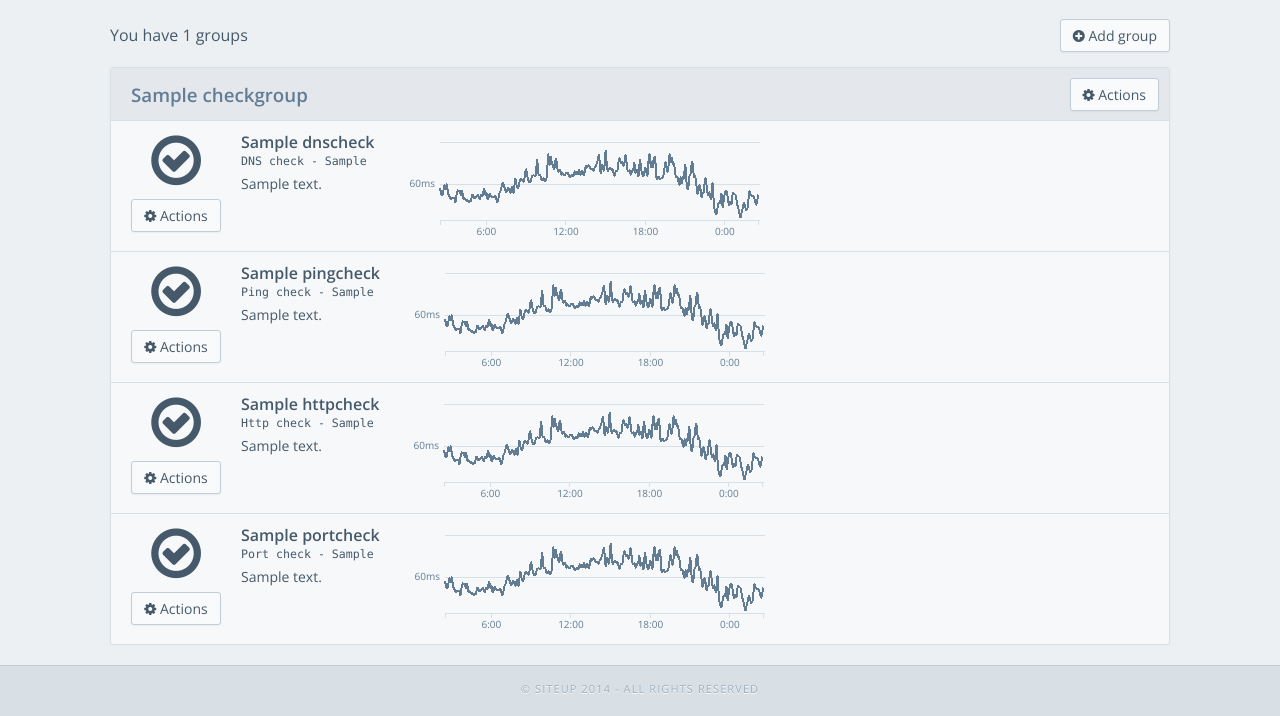
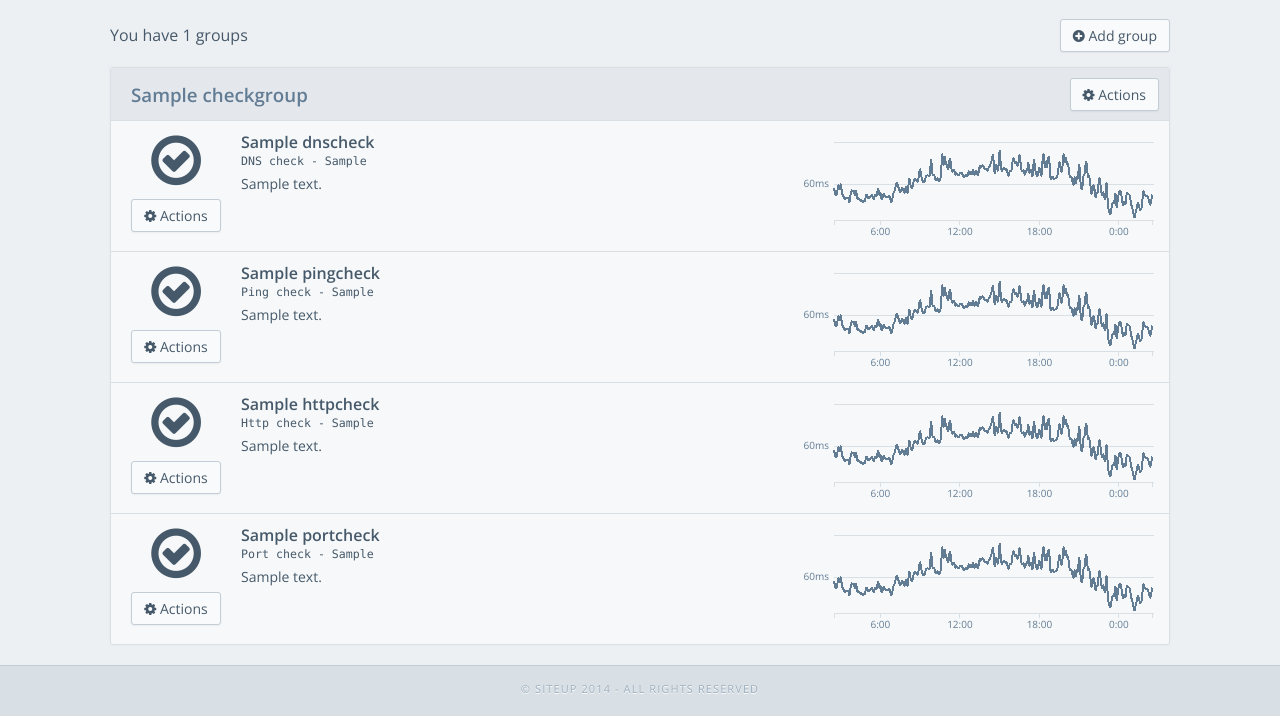
Before and after one commit to JoseTomasTocino/SiteUp, a Django app: page /dashboard in a window 1280 px wide. Shown: the part 84-800 px from the top of the page. Run offline with Django 3.2, Linux system fonts and the light colour scheme; tables that the repository leaves empty hold one stand-in row (values such as "Sample post"); parts of the project's set-up code (start-up, migrations or seed data) failed here and were passed over; some libraries are stand-ins or nearby versions.

Commit message:
Dropped table-row style for check elements in favor of block, float left

```diff
--- a/web/siteup_frontend/static_src/scss/partials/sections/_dashboard.scss
+++ b/web/siteup_frontend/static_src/scss/partials/sections/_dashboard.scss
@@ -58,25 +58,19 @@ nav.controls {
 }
 
 .check {
-    // @extend .cf;
+    @extend .cf;
     // display: table-row;
     width: 100%;
 
     & > div {
-        display: table-cell;
-        vertical-align: top;
+        float: left;
+        // display: table-cell;
+        // vertical-align: top;
     }
 
     & + .check {
         border-top: 1px solid $color6;
     }
-
-    //     &::before {
-    //         display: block;
-    //         content: "";
-    //         border-top: 1px dotted;
-    //     }
-    // }
 }
 
 .check-status {
@@ -107,6 +101,7 @@ nav.controls {
 .check-info {
     font-size: 14px;
     padding: 10px 0 15px;
+    width: 528px;
 
     h4 {
         font-weight: 600;
```
Also changed, not shown: web/siteup_frontend/static/css/style.css.
